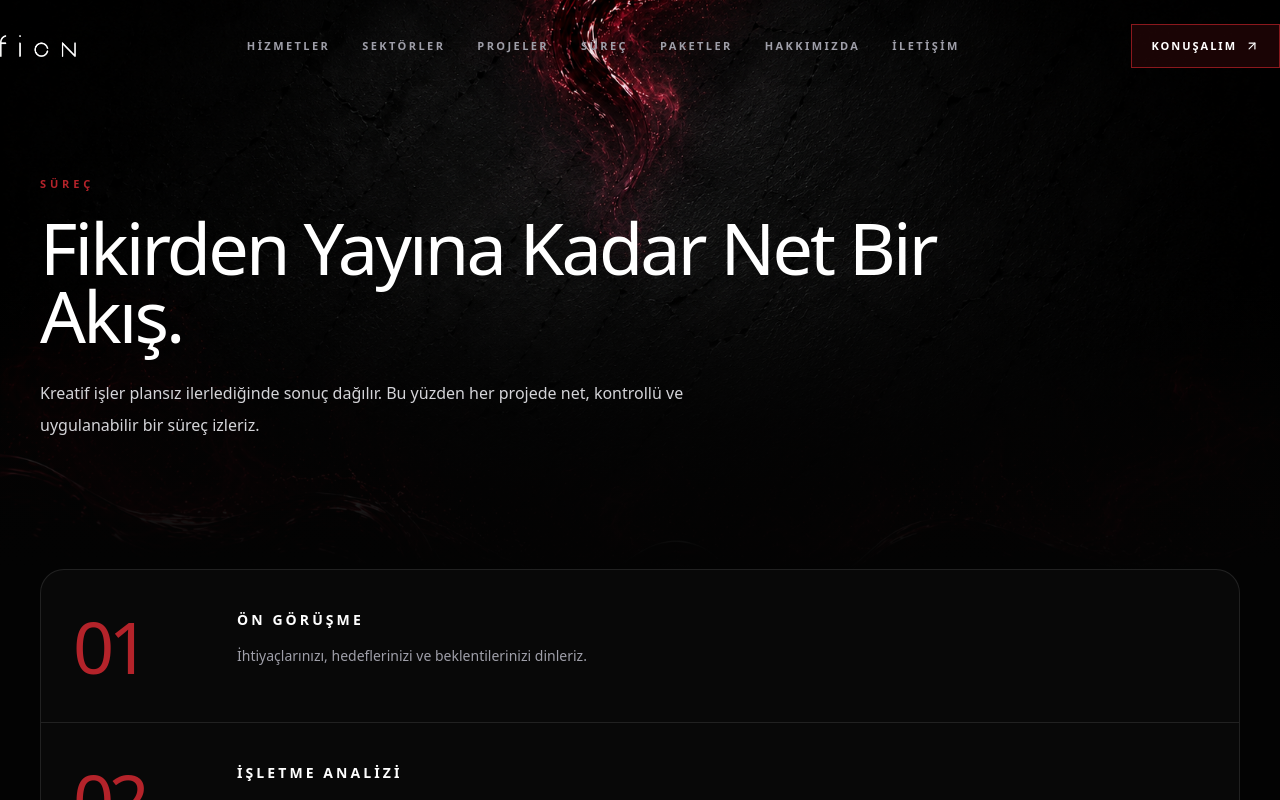
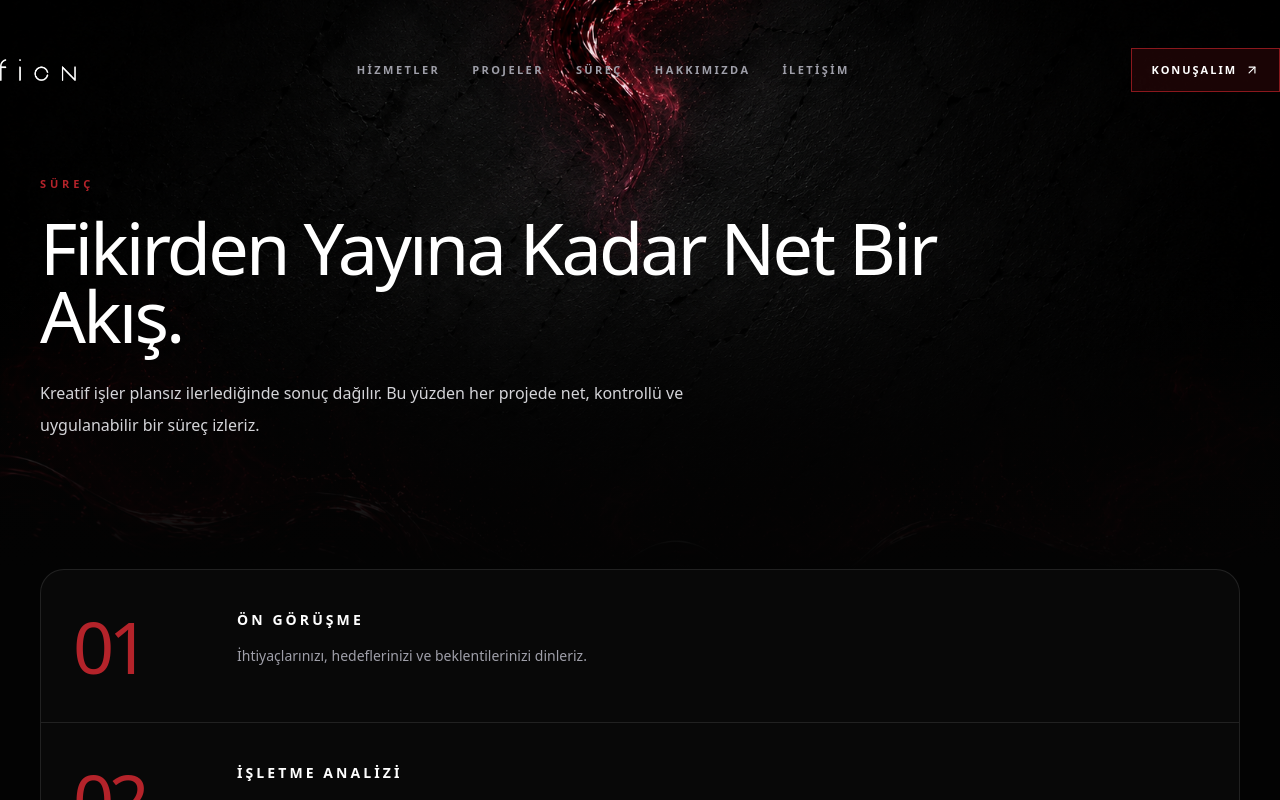
Before and after one commit to serin-gorkem/FionMedya, a Next.js app: page /surec in a window 1280 px wide. Shown: the top 800 px of the page. Built offline with nearby package versions, Linux system fonts and the light colour scheme; a web font is replaced by a local one.

Commit message:
test:Trying to fix loading.

```diff
--- a/app/page.tsx
+++ b/app/page.tsx
@@ -11,9 +11,9 @@ export default function HomePage() {
       <Header />
       <HeroSection />
       <WhatWeDoSection />
-      <SelectedWorksSection />
+      {/* <SelectedWorksSection />
       <TrustSection />
-      <FinalCTASection />
+      <FinalCTASection /> */}
     </main>
   );
 }
--- a/components/home/HeroSection.tsx
+++ b/components/home/HeroSection.tsx
@@ -35,13 +35,12 @@ export function HeroSection() {
     <section className="relative min-h-screen overflow-hidden bg-[#030303] px-6 pb-10 pt-32 text-white md:px-10 md:pt-40">
       <div className="absolute inset-0 bg-[url('/images/home/BG_1.png')] bg-cover bg-center bg-no-repeat md:bg-[url('/images/home/BG_1_H.png')]" />
 
-      <div className="pointer-events-none absolute inset-x-0 bottom-0 h-56 bg-gradient-to-b from-transparent via-[#030303]/70 to-[#030303]" />
 
       <div className="relative z-10 mx-auto flex min-h-[calc(100vh-10rem)] w-full max-w-7xl flex-col justify-between">
         <div className="pointer-events-none absolute left-0 top-0 h-full w-px bg-white/5" />
 
         <div className="w-full max-w-5xl">
-          <p className="font-[var(--font-inter)] text-[11px] font-semibold uppercase tracking-[0.35em] text-[var(--red-bright)]">
+          <p className="font-[var(--font-inter)] bg-[var(--red)] w-fit p-1 text-white text-[8px] sm:text-[11px] font-semibold uppercase tracking-[0.35em] ">
             Dijital algınızı yükseltiniz
           </p>
 
--- a/components/layout/Header.tsx
+++ b/components/layout/Header.tsx
@@ -11,20 +11,12 @@ const navItems = [
     href: "/hizmetler",
   },
   {
-    label: "Sektörler",
-    href: "/sektorler",
-  },
-  {
     label: "Projeler",
     href: "/projeler",
   },
   {
     label: "Süreç",
     href: "/surec",
-  },
-  {
-    label: "Paketler",
-    href: "/paketler",
   },
   {
     label: "Hakkımızda",
@@ -56,14 +48,18 @@ export function Header() {
 
   return (
     <>
-      <header className="fixed left-0 top-0 z-50 w-full">
+      <header
+        className={[
+          "mx-auto fixed z-50 w-full items-center justify-between px-7 md:px-10 py-6 transition-all duration-300 lg:px-0",
+          hasScrolled
+            ? "border-b border-white/10 bg-black/45 backdrop-blur-xl"
+            : "border-b border-transparent bg-transparent",
+        ].join(" ")}
+      >
         <div
-          className={[
-            "mx-auto flex max-w-7xl items-center justify-between px-7 md:px-10 py-6 transition-all duration-300 lg:px-0",
-            hasScrolled
-              ? "border-b border-white/10 bg-black/45 backdrop-blur-xl"
-              : "border-b border-transparent bg-transparent",
-          ].join(" ")}
+          className={
+            "mx-auto flex max-w-7xl items-center justify-between px-7 md:px-10 py-6 transition-all duration-300 lg:px-0"
+          }
         >
           <Link href="/" aria-label="Fion Medya ana sayfa" className="block">
             <Image
```
